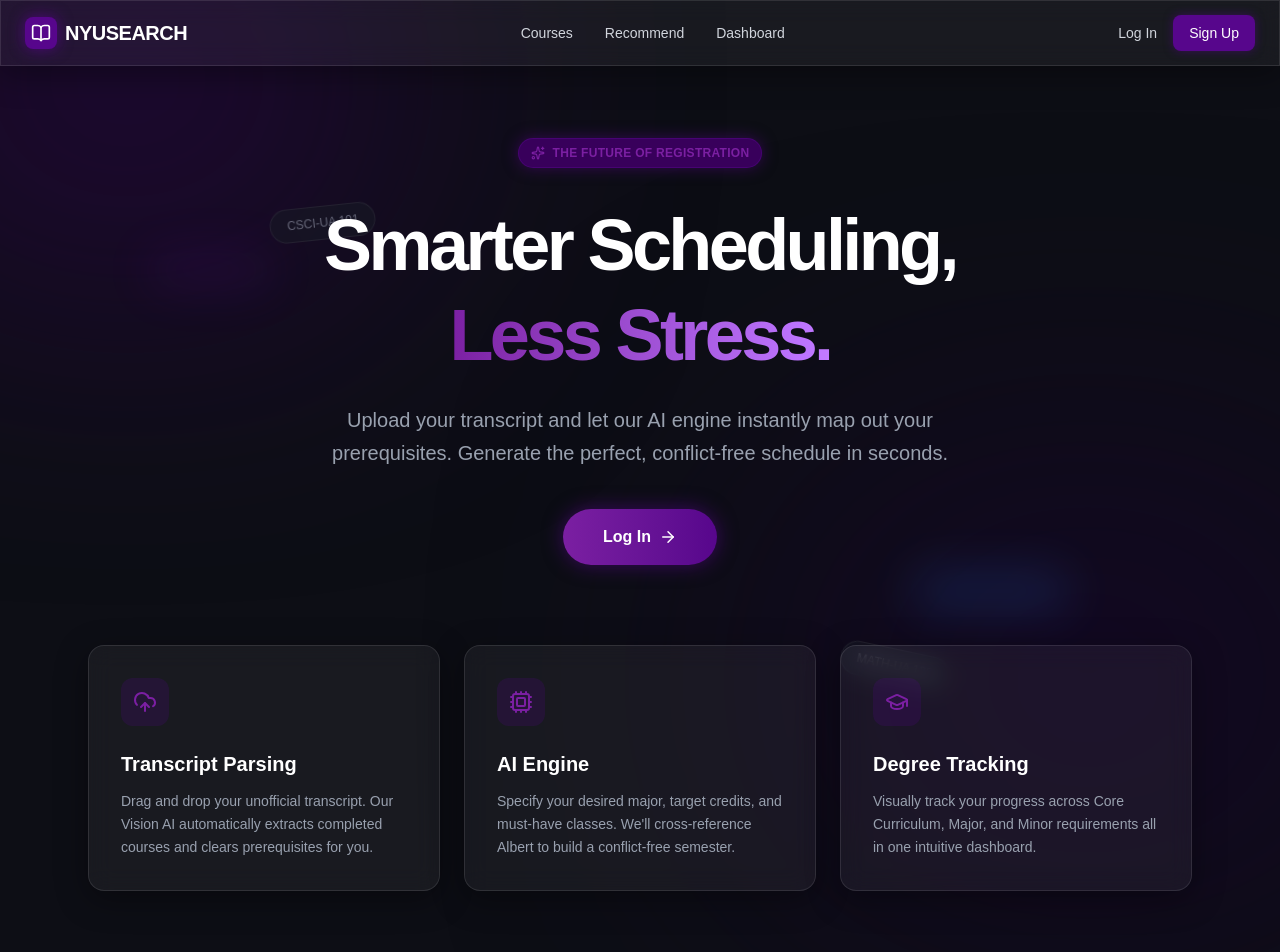
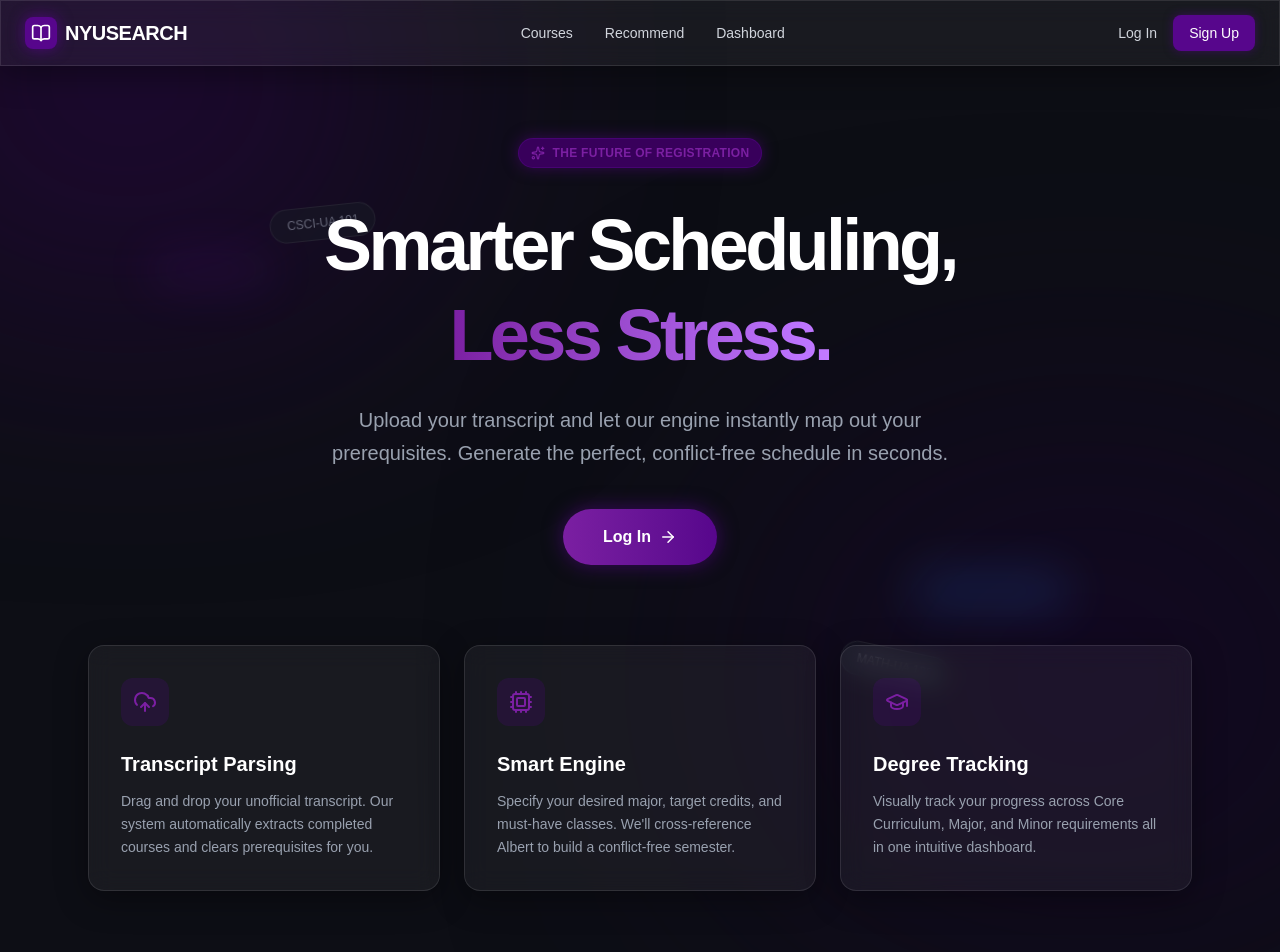
Before and after one commit to Youngsang-Cho1/LLUS_Hackathon, a Next.js app in the folder frontend/: page / in a window 1280 px wide. Shown: the top 952 px of the page. Built offline with nearby package versions, Linux system fonts and the light colour scheme.

Commit message:
style: remove AI branding from frontend texts per user request

```diff
--- a/frontend/src/app/page.tsx
+++ b/frontend/src/app/page.tsx
@@ -66,7 +66,7 @@ function LandingPage() {
         </h1>
 
         <p className="text-gray-400 text-lg md:text-xl max-w-2xl mx-auto mb-10 leading-relaxed">
-          Upload your transcript and let our AI engine instantly map out your prerequisites. Generate the perfect, conflict-free schedule in seconds.
+          Upload your transcript and let our engine instantly map out your prerequisites. Generate the perfect, conflict-free schedule in seconds.
         </p>
 
         <div className="flex flex-col sm:flex-row items-center justify-center gap-4">
@@ -88,7 +88,7 @@ function LandingPage() {
           </div>
           <h3 className="text-xl font-bold text-white mb-3">Transcript Parsing</h3>
           <p className="text-sm text-gray-400 leading-relaxed">
-            Drag and drop your unofficial transcript. Our Vision AI automatically extracts completed courses and clears prerequisites for you.
+            Drag and drop your unofficial transcript. Our system automatically extracts completed courses and clears prerequisites for you.
           </p>
         </div>
 
@@ -96,7 +96,7 @@ function LandingPage() {
           <div className="bg-[var(--color-nyu-violet)]/20 w-12 h-12 rounded-xl flex items-center justify-center mb-6">
             <Cpu size={24} className="text-[var(--color-nyu-violet-light)]" />
           </div>
-          <h3 className="text-xl font-bold text-white mb-3">AI Engine</h3>
+          <h3 className="text-xl font-bold text-white mb-3">Smart Engine</h3>
           <p className="text-sm text-gray-400 leading-relaxed">
             Specify your desired major, target credits, and must-have classes. We'll cross-reference Albert to build a conflict-free semester.
           </p>
@@ -219,13 +219,13 @@ function ScheduleGenerator() {
     <div className="flex flex-col items-center justify-center min-h-[80vh] w-full animate-in fade-in duration-500 mt-10">
       <div className="text-center mb-12">
         <div className="inline-flex items-center gap-2 px-3 py-1 rounded-full bg-[var(--color-nyu-violet-dark)] text-[var(--color-nyu-violet-light)] text-sm font-semibold mb-6 border border-[var(--color-nyu-violet)]">
-          <Sparkles size={14} /> AI-Powered Semantic Search
+          <Sparkles size={14} /> Semantic Course Search
         </div>
         <h1 className="text-4xl md:text-5xl font-bold mb-4 tracking-tight">
           Craft Your Perfect Semester
         </h1>
         <p className="text-gray-400 text-lg max-w-2xl mx-auto">
-          Tell us what you want to learn, and our AI will recommend the best courses based on cosine similarity and fit them into a conflict-free schedule.
+          Tell us what you want to learn, and our system will recommend the best courses based on semantic similarity and fit them into a conflict-free schedule.
         </p>
       </div>
 
@@ -344,7 +344,7 @@ function ScheduleGenerator() {
               <Sparkles size={14} /> Describe Your Interests
             </label>
             <p className="text-sm text-gray-400 mb-4">
-              Not sure what to take? Just type what you want to learn (e.g., "I want to learn python, data analysis, and AI"). Our model will find the best matches.
+              Not sure what to take? Just type what you want to learn (e.g., "I want to learn python, data analysis, and finance"). Our model will find the best matches.
             </p>
 
             <div className="flex flex-col gap-3">
--- a/frontend/src/app/register/page.tsx
+++ b/frontend/src/app/register/page.tsx
@@ -234,7 +234,7 @@ export default function RegisterPage() {
                 Upload Your Transcript
               </h2>
               <p className="text-gray-400 max-w-lg mx-auto text-sm md:text-base">
-                Drag and drop your unofficial transcript (PDF or Image). Our AI will instantly parse your course history and set up your prerequisite profile.
+                Drag and drop your unofficial transcript (PDF or Image). Our system will instantly parse your course history and set up your prerequisite profile.
               </p>
             </div>
 
@@ -274,7 +274,7 @@ export default function RegisterPage() {
                 <div className="flex flex-col items-center py-6">
                   <div className="w-14 h-14 border-4 border-[var(--color-glass-border)] border-t-[var(--color-nyu-violet-light)] rounded-full animate-spin mb-6"></div>
                   <h3 className="text-lg font-bold text-white mb-2">Extracting Course Data...</h3>
-                  <p className="text-sm text-[var(--color-nyu-violet-light)]">Using Vision AI to parse your transcript</p>
+                  <p className="text-sm text-[var(--color-nyu-violet-light)]">Parsing your transcript...</p>
                 </div>
               )}
 
```
